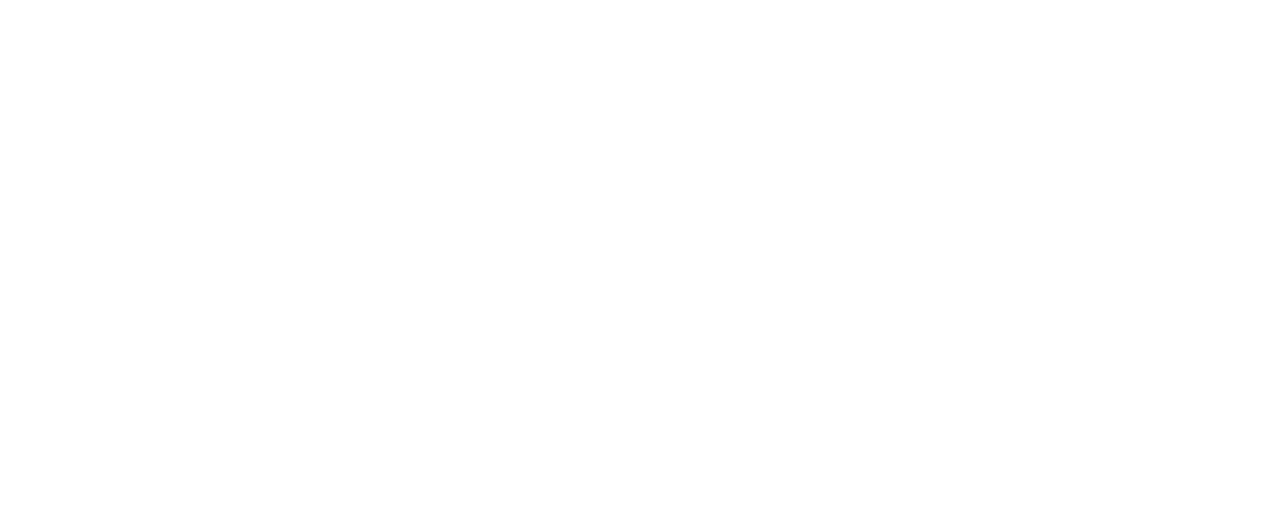
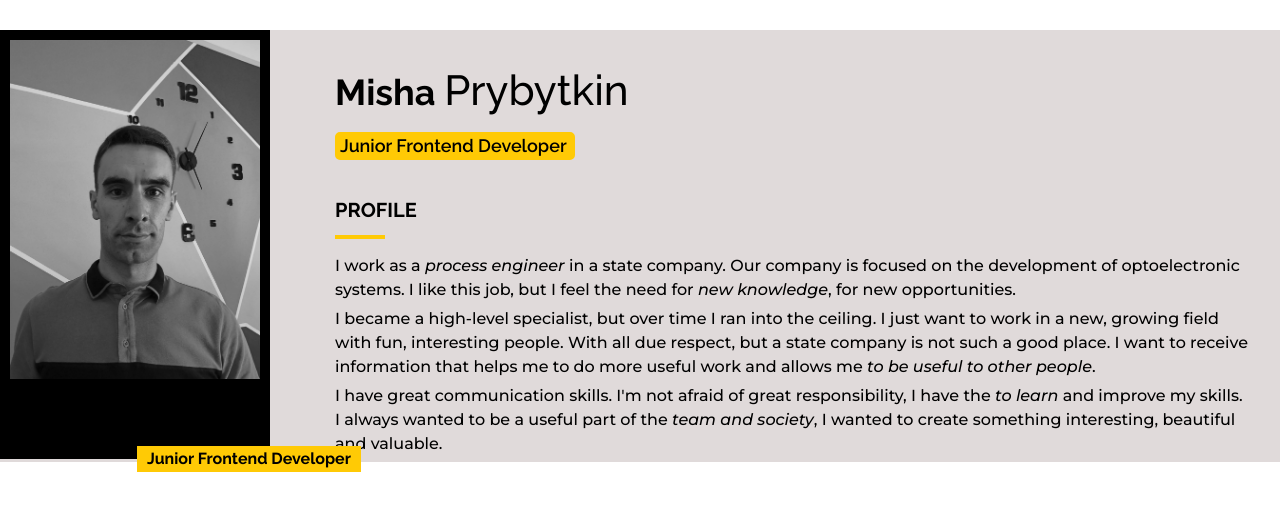
Before and after one commit to mike-prybytkin/rsschool-cv, a plain HTML site: page index.html in a window 1280 px wide. Drawn offline with Linux system fonts and the light colour scheme; a web font is replaced by a local one.

Commit message:
docs: update header

```diff
--- a/index.html
+++ b/index.html
@@ -4,13 +4,34 @@
     <meta charset="UTF-8">
     <meta http-equiv="X-UA-Compatible" content="IE=edge">
     <meta name="viewport" content="width=device-width, initial-scale=1.0">
+    <link rel='stylesheet' href='./style/reset_style.css' type='text/css'>
     <link rel='stylesheet' href='./style/style.css' type='text/css'>
-    <link rel='stylesheet' href='./style/reset_style.css' type='text/css'>
     <link rel="icon" href="./images/favicon.png" type="image/png">
     <link href="https://fonts.googleapis.com/css2?family=Mochiy+Pop+One&family=Raleway:wght@500;600;700&display=swap" rel="stylesheet">
+    <link href="https://fonts.googleapis.com/css2?family=Mochiy+Pop+One&family=Montserrat:ital,wght@0,500;0,700;1,500&display=swap" rel="stylesheet">
     <title>Prybytkin-CV</title>
 </head>
 <body>
+    <header class="header">
+        <div class="header-wrapper">
+            <div class="photo-block">
+                <img src="./images/Mihail Prybytkin.jpg" alt="Mike Prybytkin" title="personal photo">
+                <div>Junior Frontend Developer</div>
+            </div>
+            <div class="header-content-block">
+                <div class="my-name">Misha <span>Prybytkin</span></div>
+                <div class="profile-proffession">Junior Frontend Developer</div>
+                <div class="profile">Profile</div>
+                <div class="yellow-line"></div>
+                <div class="profile-text">
+                    <p>I work as a <em>process engineer</em> in a state company. Our company is focused on the development of optoelectronic systems. I like this job, but I feel the need for <em>new knowledge</em>, for new opportunities.</p>
+                    <p>I became a high-level specialist, but over time I ran into the ceiling. I just want to work in a new, growing field with fun, interesting people. With all due respect, but a state company is not such a good place. I want to receive information that helps me to do more useful work and allows me <em>to be useful to other people</em>.</p>
+                    <p>I have great communication skills. I'm not afraid of great responsibility, I have the <em>to learn</em> and improve my skills. I always wanted to be a useful part of the <em>team and society</em>, I wanted to create something interesting, beautiful and valuable.</p>
+
+                </div>
+            </div>
+        </div>
+    </header>
 
 </body>
 </html>
--- a/style/style.css
+++ b/style/style.css
@@ -0,0 +1,86 @@
+.header {
+background-color: rgb(224, 218, 218);
+width: 1300px;
+margin: auto;
+}
+
+.header-wrapper {
+    display: flex;
+    margin-top: 30px;
+}
+
+.header-content-block {
+    margin-left: 5%;
+}
+
+.photo-block img {
+    width: 250px;
+    border: black solid 10px;
+    border-bottom: solid black 80px;
+    position: relative;
+}
+.photo-block div {
+    position: absolute;
+    left: 10.7%;
+    bottom: 41%;
+    font-family: "Raleway", "Arial", sans-serif;
+    font-size: 16px;;
+    font-weight: 700;
+    background-color: #ffca05;
+    padding: 5px 10px 5px 10px;
+}
+
+.my-name {
+    font-family: "Raleway", "Arial", sans-serif;
+    font-size: 36px;;
+    font-weight: 700;
+    margin-top: 40px;
+}
+.my-name span {
+    font-family: "Raleway", "Arial", sans-serif;
+    font-size: 42px;;
+    font-weight: 500;
+}
+
+.profile-proffession {
+    font-family: "Raleway", "Arial", sans-serif;
+    font-size: 18px;;
+    font-weight: 600;
+    margin-top: 20px;
+    border: solid 5px #ffca05;
+    width: 230px;
+    background-color: #ffca05;
+    border-radius: 5px;
+}
+
+.profile {
+    font-family: "Raleway", "Arial", sans-serif;
+    font-size: 20px;;
+    font-weight: 700;
+    margin-top: 40px;
+    text-transform: uppercase;
+}
+
+.yellow-line {
+    width: 50px;
+    height: 4px;
+    background-color: #ffca05;
+    margin-top: 15px;
+    margin-bottom: 15px;
+}
+.profile-text {
+    font-family: "Montserrat", "Arial", sans-serif;
+    font-size: 16px;
+    font-weight: 500;
+    line-height: 24px;
+    margin-right: 5%;
+}
+.profile-text p {
+    margin-bottom: 5px;
+}
+.profile-text em {
+    font-style: italic;
+}
+.profile-text strong {
+    font-weight: 700;
+}
```
Also changed, not shown: images/Mihail Prybytkin.jpg (added).
